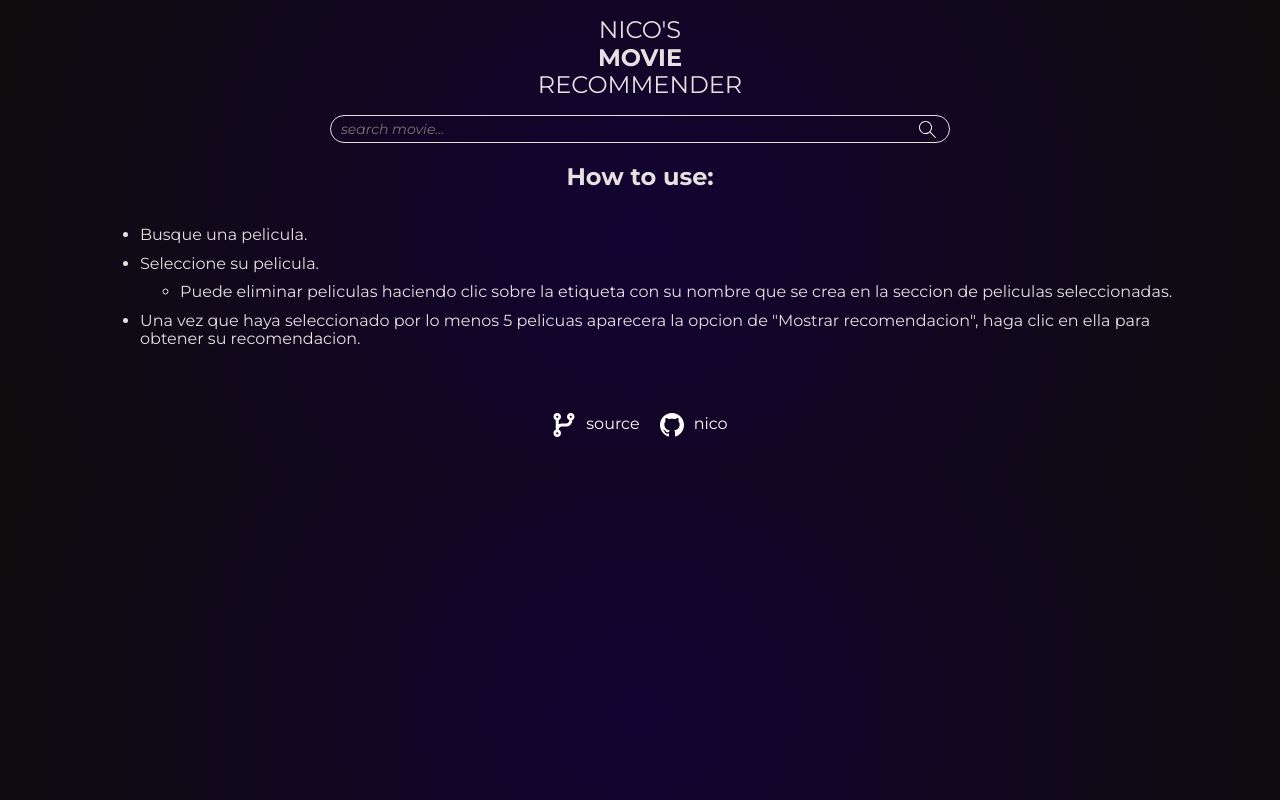
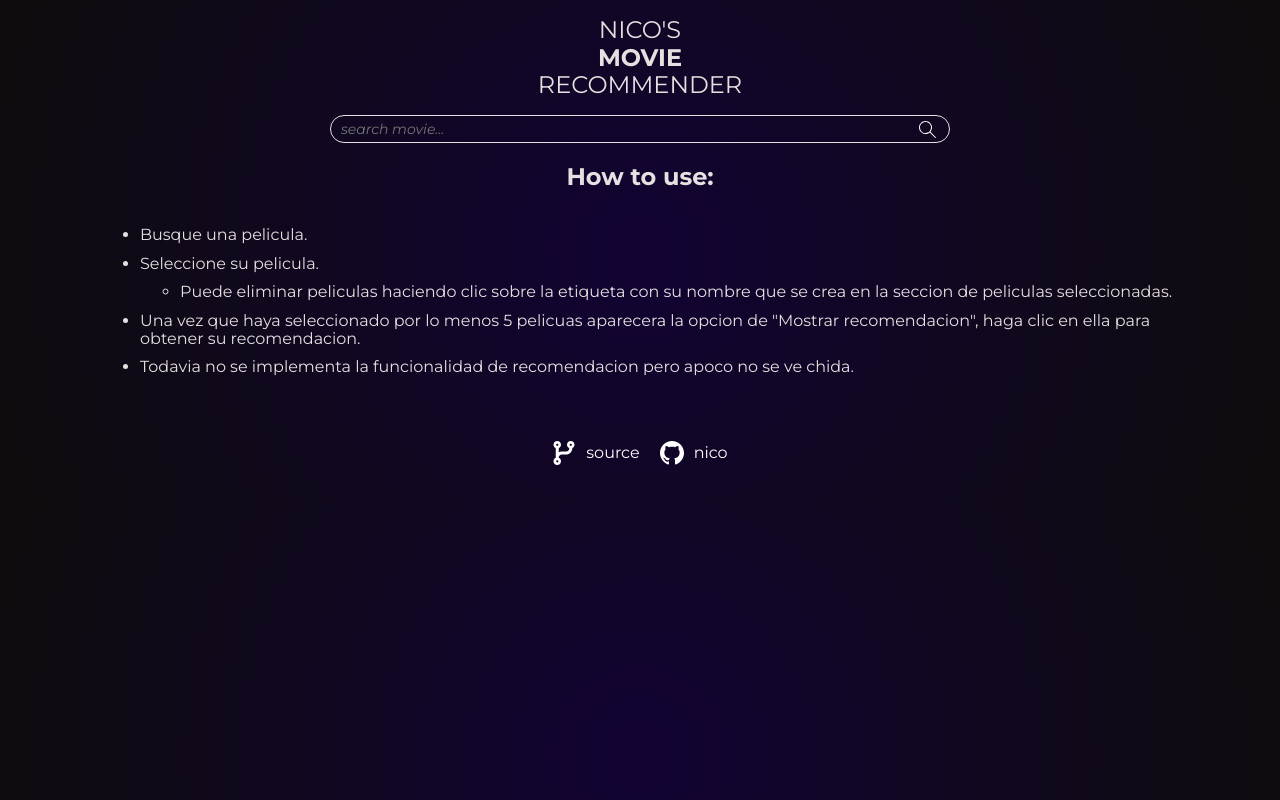
Before and after one commit to NibboNi/movie-recommender, a plain HTML site: page index.html in a window 1280 px wide. Drawn offline with Linux system fonts and the light colour scheme.

Commit message:
Added instructions missing warning

```diff
--- a/index.html
+++ b/index.html
@@ -35,6 +35,7 @@
                     <li>Puede eliminar peliculas haciendo clic sobre la etiqueta con su nombre que se crea en la seccion de peliculas seleccionadas.</li>
                 </ul>
                 <li>Una vez que haya seleccionado por lo menos 5 pelicuas aparecera la opcion de "Mostrar recomendacion", haga clic en ella para obtener su recomendacion.</li>
+                <li>Todavia no se implementa la funcionalidad de recomendacion pero apoco no se ve chida.</li>
             </ul>
         </div>
     </main>
```
